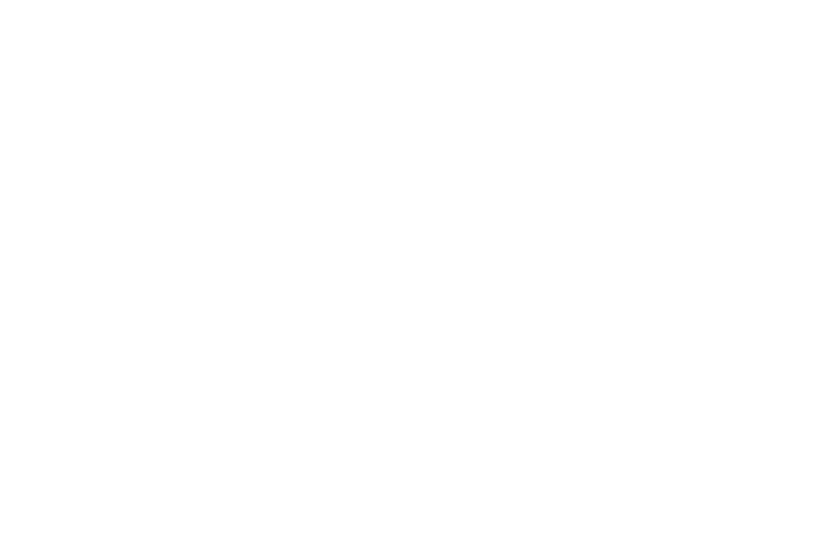
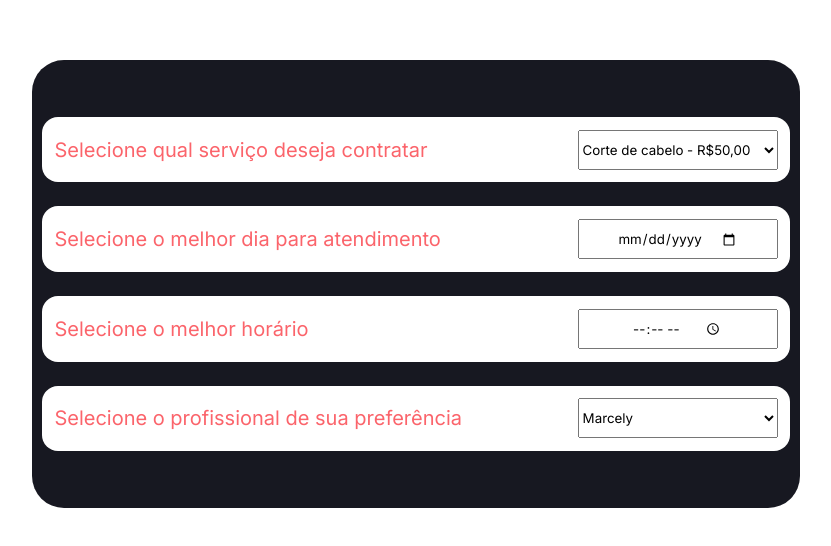
Before and after one commit to marcelylobato/projeto-angular-I, an Angular app: page / in a window 1280 px wide. Shown: the part 116-662 px from the top of the page, without its empty margins (224-1055 px from the left). Built offline with nearby package versions, Linux system fonts and the light colour scheme.

Commit message:
Formatando o estilo

```diff
--- a/src/app/app.component.html
+++ b/src/app/app.component.html
@@ -1,4 +1,4 @@
-<app-tela-de-login></app-tela-de-login>
-<!-- <app-header></app-header>
+<!-- <app-tela-de-login></app-tela-de-login> -->
+<!-- <app-header></app-header> -->
 <app-btn-inputs-form></app-btn-inputs-form>
-<app-info-agendamento></app-info-agendamento>
+<!-- <app-info-agendamento></app-info-agendamento> -->
--- a/src/app/components/btn-inputs-form/btn-inputs-form.component.html
+++ b/src/app/components/btn-inputs-form/btn-inputs-form.component.html
@@ -19,8 +19,8 @@
         <!-- Input de seleção de data para o atendimento -->
         <fieldset class="style-forms">
             <label for="data"> Selecione o melhor dia para atendimento </label>
-            <input type="date" id="data">
-         </fieldset>
+            <input type="date" id="data" >
+        </fieldset>
 
         <!-- Input de seleção para escolher o horario do atendimento -->
         <fieldset class="style-forms">
--- a/src/app/components/btn-inputs-form/btn-inputs-form.component.scss
+++ b/src/app/components/btn-inputs-form/btn-inputs-form.component.scss
@@ -11,29 +11,36 @@
 
 
     #form-select {
-        width: 50%;
-        height: 70%;
+        width: 60%;
+        height: 28rem;
         display: flex;
         background-color: var.$Azul-escuro;
         flex-direction: column;
         justify-content: center;
-        padding: 1rem;
+        padding: 0.6rem;
         border-radius: 2rem;
 
         .style-forms {
             display: flex;
             justify-content: space-between;
-            padding: 1.2rem;
-            margin-bottom: 10px;
+            align-items: center;
+            padding: 0.8rem;
+            margin: 12px 0;
             border: none;
             border-radius: 1rem;
             background-color: var.$Branco;
             color: var.$Rosa-avermelhado;
-            border: 0.1em solid var.$Rosa-avermelhado;
 
             input, select {
-                color: var.$Rosa-avermelhado;
-                border: 1px solid var.$Rosa-avermelhado;
+                display: flex;
+                width: 200px;
+                height: 40px;
+                justify-content: center;
+                cursor: pointer;
+            }
+
+            input:focus, select:focus{
+                outline: 2px solid var.$Rosa-avermelhado;
             }
         }
     }
```
Also changed, not shown: src/app/components/btn-inputs-form/btn-inputs-form.component.ts (line endings or trailing spaces).
